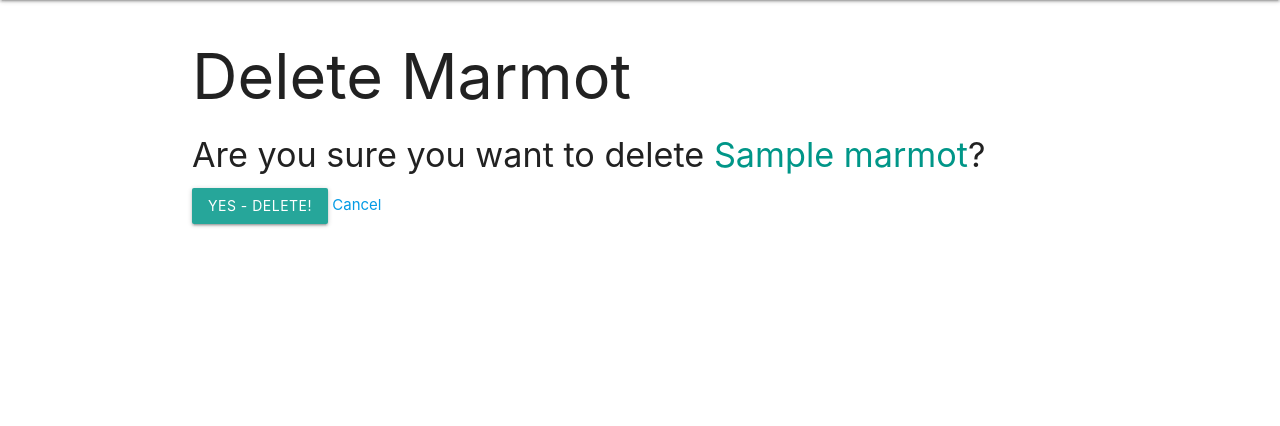
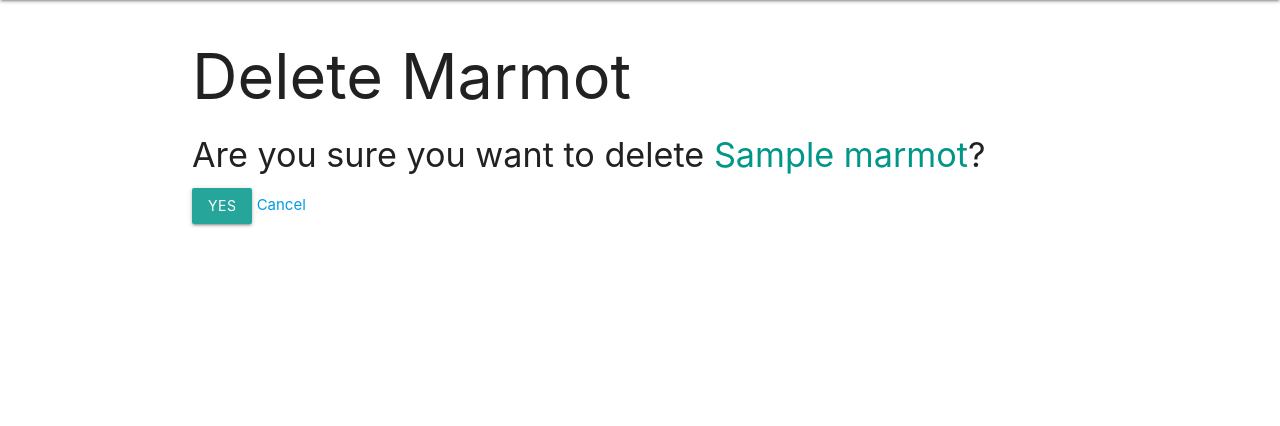
Before and after one commit to R101010/marmot-collector, a Django app: page /marmots/1/delete/ in a window 1280 px wide. Shown: the part 64-490 px from the top of the page. Run offline with Django 3.2, Linux system fonts and the light colour scheme; tables that the repository leaves empty hold one stand-in row (values such as "Sample post").

Commit message:
updates crud

```diff
--- a/main_app/templates/main_app/marmot_confirm_delete.html
+++ b/main_app/templates/main_app/marmot_confirm_delete.html
@@ -7,7 +7,7 @@
 
   <form action="" method="POST">
     {% csrf_token %}
-    <input type="submit" value="Yes - Delete!" class="btn">
+    <input type="submit" value="Yes" class="btn">
     <a href="{% url 'detail' marmot.id %}">Cancel</a>
   </form>
 {% endblock %}
```
